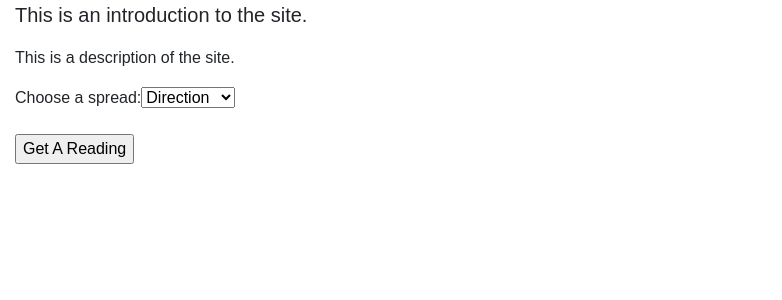
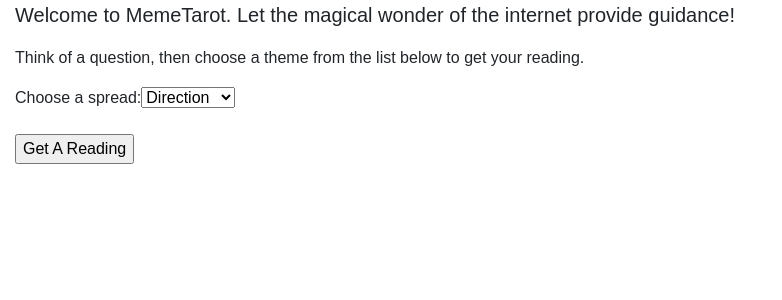
Before and after one commit to MemeTarot/fortune, a Django app: page / in a window 1280 px wide. Shown: the part 72-372 px from the top of the page, without its empty margins (0-782 px from the left). Run offline with Django 3.2, Linux system fonts and the light colour scheme; parts of the project's set-up code (start-up, migrations or seed data) failed here and were passed over; some libraries are stand-ins or nearby versions; some web fonts are replaced.

Commit message:
Add basic welcome text

```diff
--- a/reader/templates/reader/home.html
+++ b/reader/templates/reader/home.html
@@ -3,8 +3,8 @@
 {% block content %}
 <div class="row justify-content-center">
   <div class="col">
-    <p class="lead">This is an introduction to the site.</p>
-    <p>This is a description of the site.</p>
+    <p class="lead">Welcome to MemeTarot. Let the magical wonder of the internet provide guidance!</p>
+    <p>Think of a question, then choose a theme from the list below to get your reading.</p>
     <form method="post" action="{% url 'readings' %}">
         {% csrf_token %}
         <p>{{ form }}</p>
```
